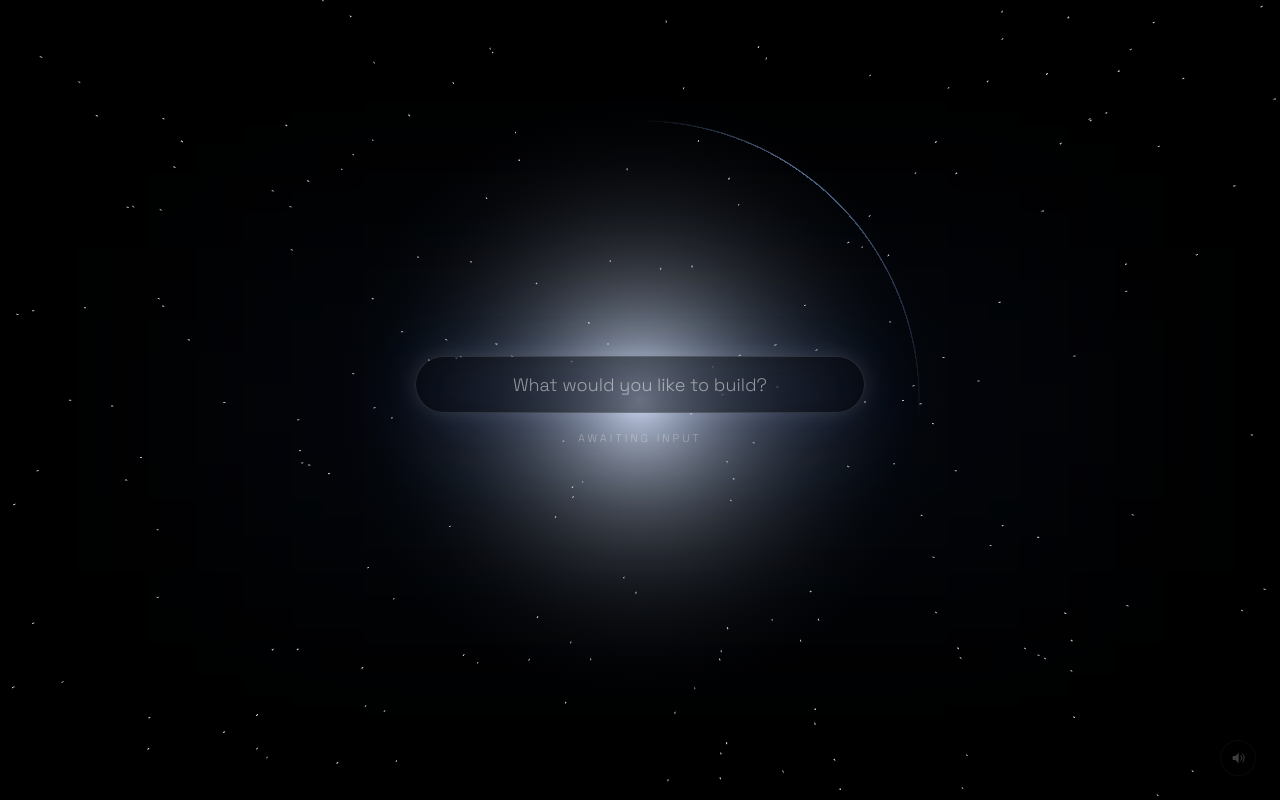
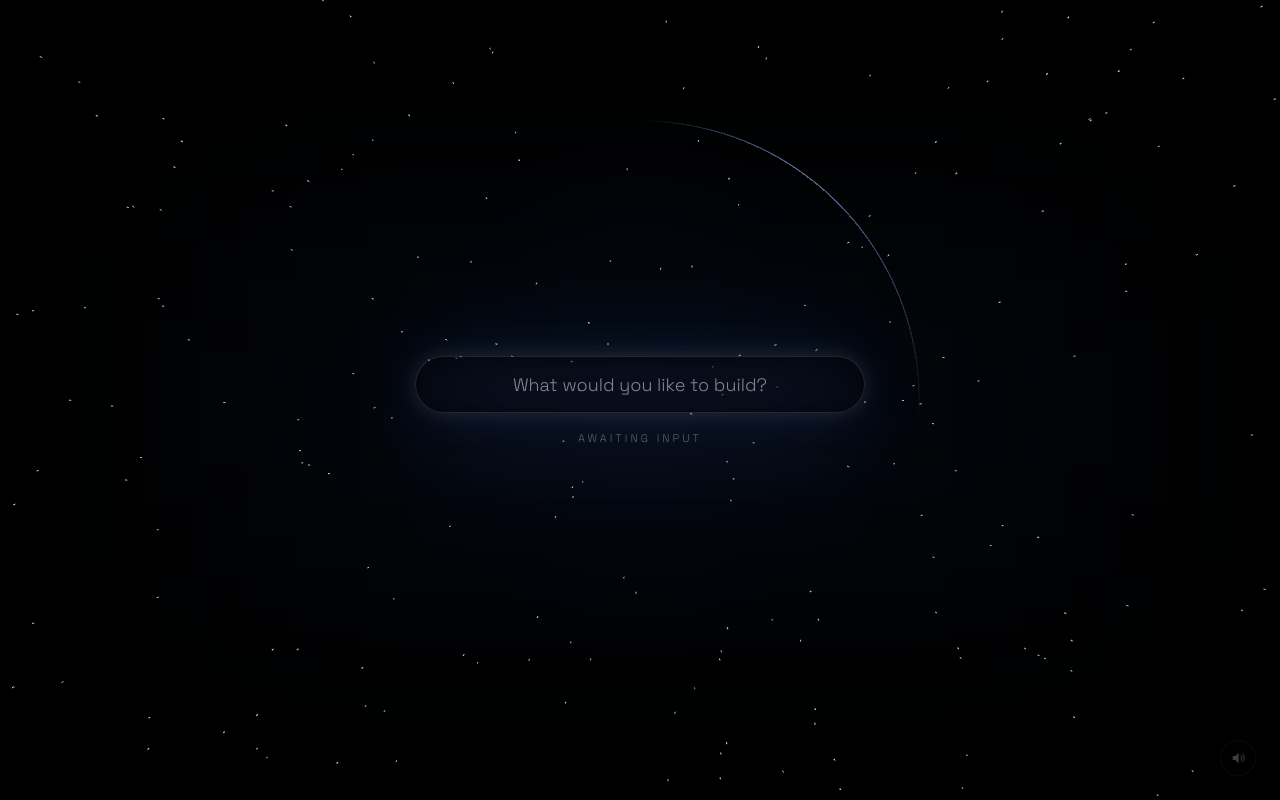
Before and after one commit to Angus-Stuart-Camenzuli/constellation, a React (Vite) app: page / in a window 1280 px wide. Built offline with nearby package versions, Linux system fonts and the light colour scheme.

Commit message:
Got rid of the light which was a visual glitch

```diff
--- a/src/App.css
+++ b/src/App.css
@@ -110,7 +110,6 @@
   width: 560px;
   height: 560px;
   border-radius: 50%;
-  z-index: 1;
   opacity: 0;
   pointer-events: none;
   transition: opacity 0.5s ease;
--- a/src/Scene.jsx
+++ b/src/Scene.jsx
@@ -74,6 +74,9 @@ export default function Scene({ dollyActive, onDollyComplete, promptRef, onPromp
       camera={{ position: [0, 0, DOLLY.startZ], fov: DOLLY.startFov }}
       gl={{ antialias: true }}
     >
+      {/* fades distant stars into black — kills the "fog of stars" cloud
+          that stacks up at screen center when looking across the shell */}
+      {/* <fog attach="fog" args={['#000000', 120, 420]} /> */}
       <HyperspaceStars />
       <CameraRig
         active={dollyActive}
--- a/src/index.css
+++ b/src/index.css
@@ -12,7 +12,8 @@ body,
   width: 100%;
   height: 100%;
   overflow: hidden;
-  background: radial-gradient(
+  background-color: black;
+  background-image: radial-gradient(
       circle at center,
       rgba(40, 80, 150, 0.06),
       black 45%
```
